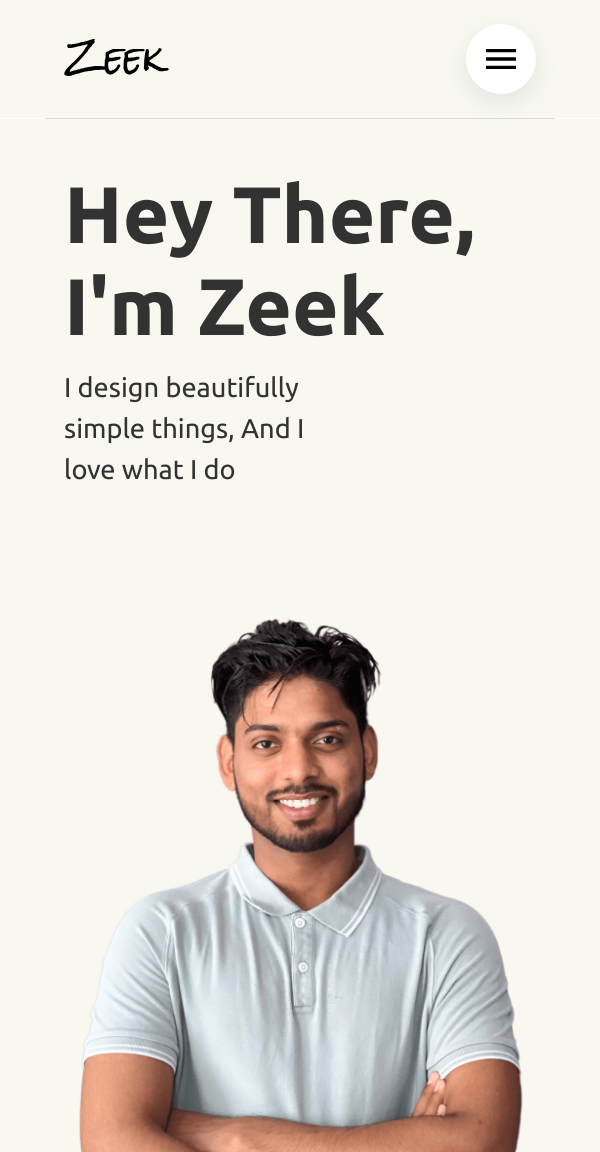
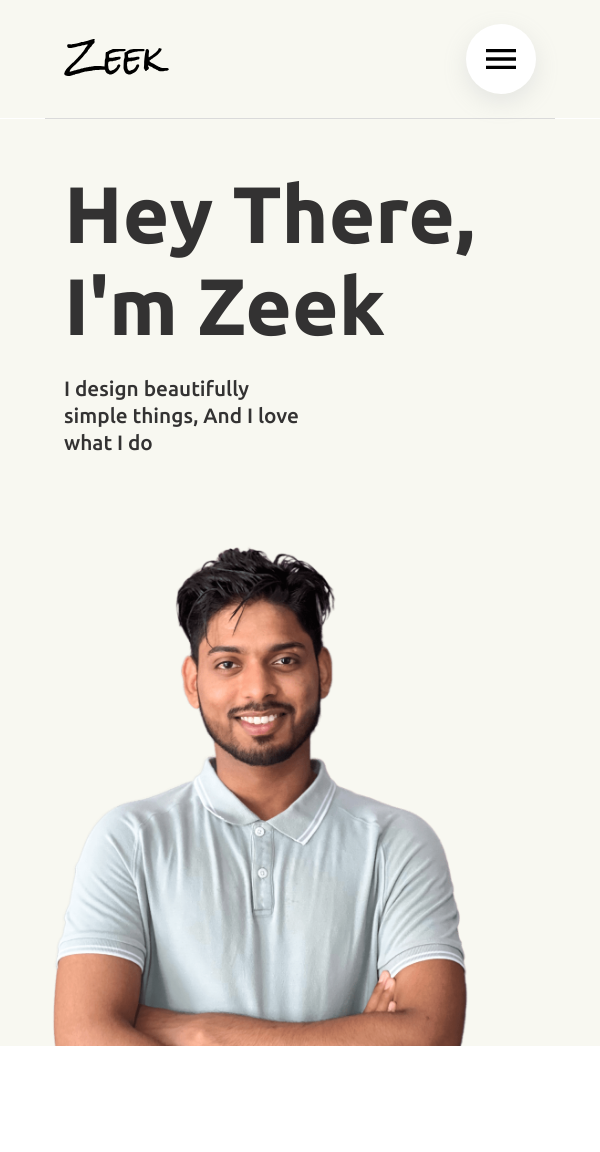
Before and after one commit to devshad7/zeektate, a Next.js app: page / in a window 600 px wide. After the commit the page ends 1046 px from the top, so only its background shows below. Built offline with nearby package versions, Linux system fonts and the light colour scheme.

Commit message:
feat: some changes in responsiveness

```diff
--- a/styles/Home.module.css
+++ b/styles/Home.module.css
@@ -38,21 +38,23 @@
 /* image  */
 
 .main img {
+    margin: auto;
     width: auto;
-    height: 33rem;
+    height: 30rem;
 }
 
-.main .rightContent {
-    position: absolute;
-    right: -7rem;
+.main .both {
+    display: flex;
+    margin-top: 3rem;
     color: rgb(51, 50, 50);
 }
 
-.main .rightContent p {
+.main .both .rightContent p {
     width: 55%;
+    position: relative;
+    left: 10rem;
     font-weight: 400;
     line-height: 1.3;
-    margin-top: 4rem;
 }
 
 /* Media Queries for small devices */
@@ -72,27 +74,31 @@
         display: none;
     }
 
+    .main .both {
+        display: flex;
+        flex-direction: column-reverse;
+        margin-top: 3rem;
+        color: rgb(51, 50, 50);
+    }
+
     .main img {
-        margin: 3rem 0rem 0rem -1rem;
+        position: relative;
+        left: -1.5rem;
+        margin-left: 1rem;
+        margin-right: -1rem;
+        margin-bottom: 0rem;
+        margin-top: 2.3rem;
         width: auto;
         height: 100%;
     }
 
-    .main .both {
-        display: flex;
-        flex-direction: column-reverse;
-    }
-
-    .main .rightContent {
+    .main .both .rightContent p {
+        width: 80%;
         position: relative;
-        right: 0rem;
-    }
-
-    .main .rightContent p {
-        width: 80%;
-        font-weight: 400;
-        line-height: 1.5;
-        margin-top: 1rem;
+        margin-top: -1.5rem;
+        left: 0rem;
+        font-weight: 500;
+        line-height: 1.3;
     }
   }
 
@@ -112,27 +118,25 @@
         display: none;
     }
 
+    .main .both {
+        display: flex;
+        flex-direction: column-reverse;
+        margin-top: 3rem;
+        color: rgb(51, 50, 50);
+    }
+
     .main img {
-        margin: 2rem 0rem 0rem -1rem;
+        margin: 0rem 2rem 0rem  -1rem;
         width: auto;
         height: 100%;
     }
 
-    .main .both {
-        display: flex;
-        flex-direction: column-reverse;
-    }
-
-    .main .rightContent {
+    .main .both .rightContent p {
+        width: 50%;
+        font-size: 1.3rem;
         position: relative;
-        right: 0rem;
-    }
-
-    .main .rightContent p {
-        width: 60%;
-        font-size: 1.7rem;
-        font-weight: 400;
-        line-height: 1.5;
-        margin-top: 1rem;
+        left: 0rem;
+        font-weight: 500;
+        line-height: 1.3;
     }
 }
```
